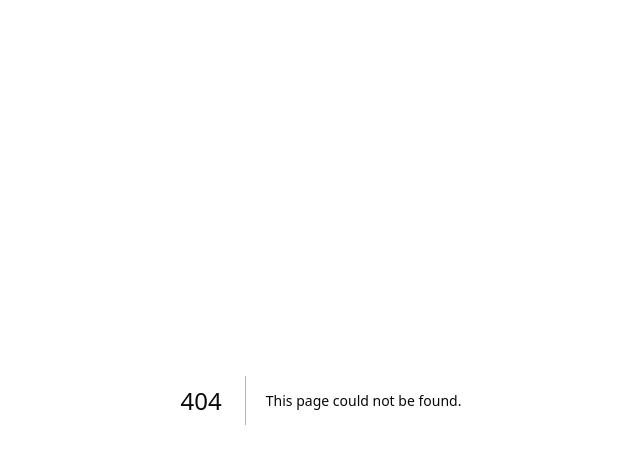
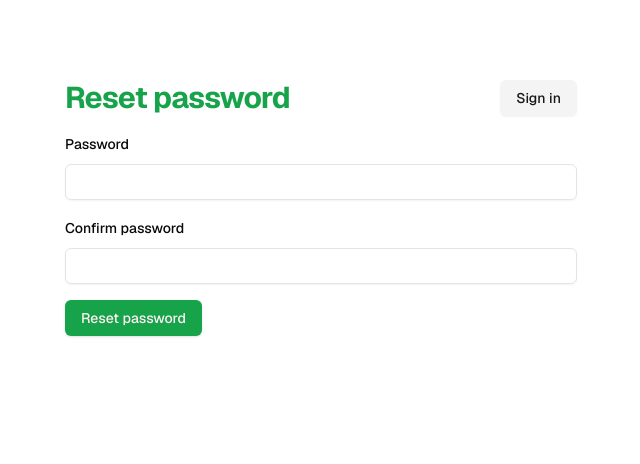
Before and after one commit to ChrisGambrell/baba, a Next.js app: page /reset-password in a window 1280 px wide. Before the commit this address had no page. Shown: the top 464 px of the page, without its empty margins (319-959 px from the left). Built offline with nearby package versions, Linux system fonts and the light colour scheme.

Commit message:
add account recovery flow

```diff
--- /dev/null
+++ b/app/(auth)/account-recovery/page.tsx
@@ -0,0 +1,61 @@
+// TODO: Mobile view
+
+'use client'
+
+import { Button, buttonVariants } from '@/components/ui/button'
+import { Form, FormControl, FormField, FormItem, FormLabel, FormMessage } from '@/components/ui/form'
+import { Input } from '@/components/ui/input'
+import { createClient } from '@/lib/supabase/client'
+import { zodResolver } from '@hookform/resolvers/zod'
+import Link from 'next/link'
+import { useRouter } from 'next/navigation'
+import { useForm } from 'react-hook-form'
+import toast from 'react-hot-toast'
+import { z } from 'zod'
+
+const formSchema = z.object({ email: z.string().email() })
+type TForm = z.infer<typeof formSchema>
+
+export default function AccountRecovery() {
+	const router = useRouter()
+	const form = useForm<TForm>({ defaultValues: { email: '' }, resolver: zodResolver(formSchema) })
+
+	async function recoverAccount({ email }: TForm) {
+		const supabase = createClient()
+
+		const { error } = await supabase.auth.resetPasswordForEmail(email, {
+			redirectTo: `${process.env.NEXT_PUBLIC_ORIGIN_URL}/reset-password`,
+		})
+		if (error) return toast.error(error.message)
+
+		toast.success('Check email to continue recovery process')
+		return router.push('/sign-in')
+	}
+
+	return (
+		<Form {...form}>
+			<form className='space-y-4' onSubmit={form.handleSubmit(recoverAccount)}>
+				<h1 className='text-3xl font-bold tracking-tight text-primary'>Account recovery</h1>
+				<FormField
+					control={form.control}
+					name='email'
+					render={({ field }) => (
+						<FormItem>
+							<FormLabel>Email address</FormLabel>
+							<FormControl>
+								<Input placeholder='you@example.com' {...field} />
+							</FormControl>
+							<FormMessage />
+						</FormItem>
+					)}
+				/>
+				<div className='flex items-center justify-between'>
+					<Button type='submit'>Recover account</Button>
+					<Link className={buttonVariants({ variant: 'link' })} href='/sign-in'>
+						Back to sign in
+					</Link>
+				</div>
+			</form>
+		</Form>
+	)
+}
--- a/app/(auth)/sign-in/page.tsx
+++ b/app/(auth)/sign-in/page.tsx
@@ -64,7 +64,12 @@ export default function SignIn() {
 						</FormItem>
 					)}
 				/>
-				<Button type='submit'>Sign in</Button>
+				<div className='flex items-center justify-between'>
+					<Button type='submit'>Sign in</Button>
+					<Link className={buttonVariants({ variant: 'link' })} href='/account-recovery'>
+						Forgot password
+					</Link>
+				</div>
 			</form>
 		</Form>
 	)
--- a/app/page.tsx
+++ b/app/page.tsx
@@ -1,3 +1,5 @@
+// TODO: Mobile view
+
 import { Button } from '@/components/ui/button'
 import { createClient } from '@/lib/supabase/server'
 import { cookies } from 'next/headers'
--- /dev/null
+++ b/app/reset-password/page.tsx
@@ -0,0 +1,77 @@
+// TODO: Mobile view
+
+'use client'
+
+import { Button, buttonVariants } from '@/components/ui/button'
+import { Form, FormControl, FormField, FormItem, FormLabel, FormMessage } from '@/components/ui/form'
+import { Input } from '@/components/ui/input'
+import { createClient } from '@/lib/supabase/client'
+import { zodResolver } from '@hookform/resolvers/zod'
+import Link from 'next/link'
+import { useRouter } from 'next/navigation'
+import { useForm } from 'react-hook-form'
+import toast from 'react-hot-toast'
+import { z } from 'zod'
+
+const formSchema = z.object({ password: z.string().min(6), confirm_password: z.string() })
+type TForm = z.infer<typeof formSchema>
+
+export default function ResetPassword() {
+	const router = useRouter()
+	const form = useForm<TForm>({ defaultValues: { password: '', confirm_password: '' }, resolver: zodResolver(formSchema) })
+
+	async function resetPassword({ password, confirm_password }: TForm) {
+		if (password !== confirm_password) return toast.error('Passwords do not match')
+
+		const supabase = createClient()
+		const { error } = await supabase.auth.updateUser({ password })
+		if (error) return toast.error(error.message)
+
+		toast.success('Password updated')
+		return router.push('/')
+	}
+
+	return (
+		<div className='w-screen h-screen'>
+			<div className='w-full max-w-lg pt-20 mx-auto'>
+				<Form {...form}>
+					<form className='space-y-4' onSubmit={form.handleSubmit(resetPassword)}>
+						<div className='flex items-end justify-between'>
+							<h1 className='text-3xl font-bold tracking-tight text-primary'>Reset password</h1>
+							<Link className={buttonVariants({ variant: 'secondary' })} href='/sign-in'>
+								Sign in
+							</Link>
+						</div>
+						<FormField
+							control={form.control}
+							name='password'
+							render={({ field }) => (
+								<FormItem>
+									<FormLabel>Password</FormLabel>
+									<FormControl>
+										<Input type='password' {...field} />
+									</FormControl>
+									<FormMessage />
+								</FormItem>
+							)}
+						/>
+						<FormField
+							control={form.control}
+							name='confirm_password'
+							render={({ field }) => (
+								<FormItem>
+									<FormLabel>Confirm password</FormLabel>
+									<FormControl>
+										<Input type='password' {...field} />
+									</FormControl>
+									<FormMessage />
+								</FormItem>
+							)}
+						/>
+						<Button type='submit'>Reset password</Button>
+					</form>
+				</Form>
+			</div>
+		</div>
+	)
+}
```
